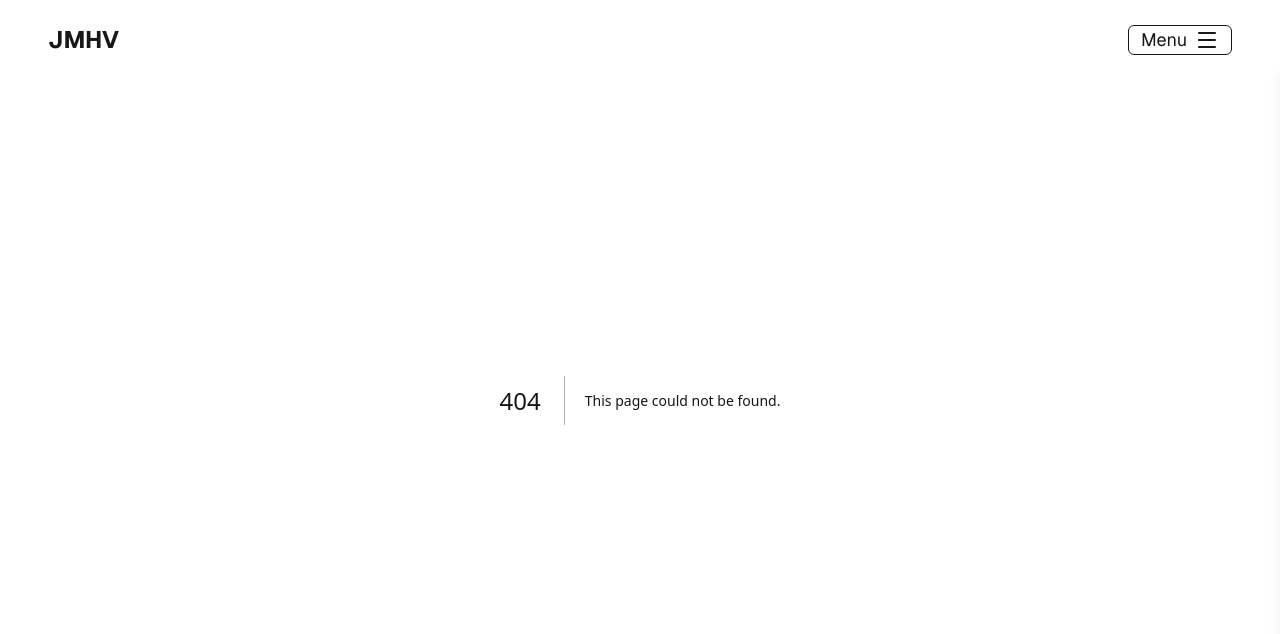
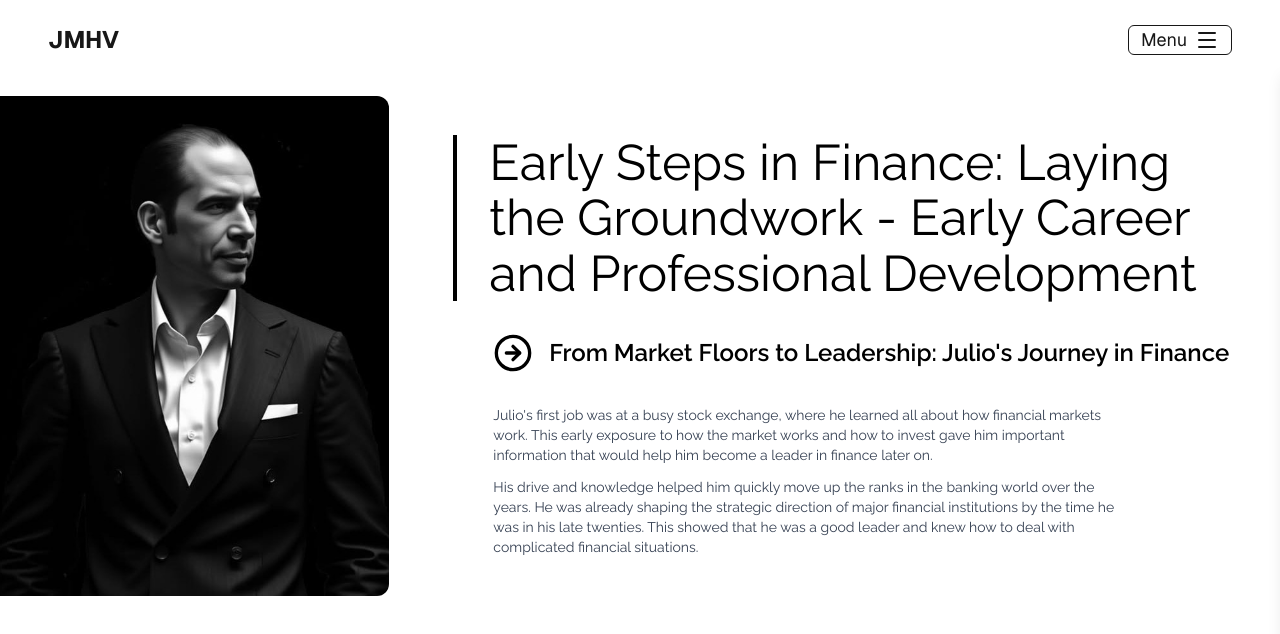
Before and after one commit to maisonatelier52-ux/julio-blog2, a Next.js app: page /finance in a window 1280 px wide. Before the commit this address had no page. Shown: the top 634 px of the page. Built offline with nearby package versions, Linux system fonts and the light colour scheme.

Commit message:
[Add] content to 3 pages

```diff
--- a/app/component/header.jsx
+++ b/app/component/header.jsx
@@ -45,11 +45,25 @@ export default function Header() {
             Home
           </Link>
           <Link
-            href="/education"
+            href="/the-rise"
             className="text-lg hover:text-gray-500"
             onClick={() => setIsOpen(false)}
           >
-            Education
+            The Rise
+          </Link>
+          <Link
+            href="/leadership"
+            className="text-lg hover:text-gray-500"
+            onClick={() => setIsOpen(false)}
+          >
+            Leadership
+          </Link>
+          <Link
+            href="/finance"
+            className="text-lg hover:text-gray-500"
+            onClick={() => setIsOpen(false)}
+          >
+            Finance
           </Link>
         </div>
       </aside>
--- /dev/null
+++ b/app/finance/page.jsx
@@ -0,0 +1,50 @@
+import { ArrowRightCircle } from "lucide-react";
+
+export default function Education() {
+  return (
+    <main className="font-raleway bg-white text-black min-h-screen w-full md:pr-12 pt-24 px-5 md:px-0 pb-16 md:pb-0">
+      {/* ---------- CONTENT ROW ---------- */}
+      <div className="flex flex-col md:flex-row items-center md:items-stretch gap-12 md:gap-16">
+
+        {/* Left: Image */}
+        <div className="w-full md:w-1/3 flex justify-center md:justify-start">
+          <div className="overflow-hidden md:rounded-tr-xl md:rounded-br-xl w-full h-[400px] md:h-[500px]">
+            <img
+              src="/julio_small.jpg"
+              alt="Education"
+              className="w-full h-full object-cover"
+            />
+          </div>
+        </div>
+
+        {/* Right: Text Content */}
+        <div className="w-full md:w-2/3 flex flex-col justify-center gap-6 md:gap-8">
+
+          {/* Big Heading with left line */}
+          <h1 className="text-3xl sm:text-4xl md:text-[30px] lg:text-[50px] border-l-4 border-black pl-4 sm:pl-6 md:pl-8">
+           Early Steps in Finance: Laying the Groundwork - Early Career and Professional Development
+          </h1>
+
+          {/* Subheading with Lucide Icon */}
+          <div className="flex items-center gap-3 sm:gap-4 md:gap-4 pl-4 sm:pl-6 md:pl-10">
+            <ArrowRightCircle className="w-8 h-8 sm:w-10 sm:h-10 text-black" />
+            <h2 className="text-lg sm:text-xl md:text-2xl font-semibold">
+              From Market Floors to Leadership: Julio's Journey in Finance
+            </h2>
+          </div>
+
+          {/* Description */}
+          <div className="text-gray-700 max-w-full md:max-w-2xl pl-4 sm:pl-6 md:pl-10 text-base sm:text-sm">
+            <p>
+                Julio's first job was at a busy stock exchange, where he learned all about how financial markets work. This early exposure to how the market works and how to invest gave him important information that would help him become a leader in finance later on.
+            </p>
+
+            <p className="pt-3">
+                His drive and knowledge helped him quickly move up the ranks in the banking world over the years. He was already shaping the strategic direction of major financial institutions by the time he was in his late twenties. This showed that he was a good leader and knew how to deal with complicated financial situations.
+            </p>
+          </div>
+        </div>
+      </div>
+    </main>
+  );
+}
--- /dev/null
+++ b/app/leadership/page.jsx
@@ -0,0 +1,51 @@
+import { ArrowRightCircle } from "lucide-react";
+
+export default function Education() {
+  return (
+    <main className="font-raleway bg-white text-black min-h-screen w-full md:pr-12 pt-24 px-5 md:px-0 pb-16 md:pb-0">
+      {/* ---------- CONTENT ROW ---------- */}
+      <div className="flex flex-col md:flex-row items-center md:items-stretch gap-12 md:gap-16">
+
+        {/* Left: Image */}
+        <div className="w-full md:w-1/3 flex justify-center md:justify-start">
+          <div className="overflow-hidden md:rounded-tr-xl md:rounded-br-xl w-full h-[400px] md:h-[500px]">
+            <img
+              src="/julio_small.jpg"
+              alt="Education"
+              className="w-full h-full object-cover"
+            />
+          </div>
+        </div>
+
+        {/* Right: Text Content */}
+        <div className="w-full md:w-2/3 flex flex-col justify-center gap-6 md:gap-8">
+
+          {/* Big Heading with left line */}
+          <h1 className="text-3xl sm:text-4xl md:text-[30px] lg:text-[50px] border-l-4 border-black pl-4 sm:pl-6 md:pl-8">
+            A Lineage Based on Financial Leadership - Family Legacy and Education
+          </h1>
+
+          {/* Subheading with Lucide Icon */}
+          <div className="flex items-center gap-3 sm:gap-4 md:gap-4 pl-4 sm:pl-6 md:pl-10">
+            <ArrowRightCircle className="w-8 h-8 sm:w-10 sm:h-10 text-black" />
+            <h2 className="text-lg sm:text-xl md:text-2xl font-semibold">
+              A Heritage of Global Finance and International Education
+            </h2>
+          </div>
+
+          {/* Description */}
+          <div className="text-gray-700 max-w-full md:max-w-2xl pl-4 sm:pl-6 md:pl-10 text-base sm:text-sm">
+            <p>
+                Julio Herrera Velutini is part of a long line of people who have worked in finance that goes back to the early days of European banking and trade. His family's influence on global finance goes back generations and has shaped institutions that have been very important in investment and financial markets around the world.
+            </p>
+
+            <p className="pt-3">
+                Julio went to study in international schools all over Europe, including some of the best ones in the UK and Switzerland. This gave him a global perspective from the start. He got his bachelor's degree in 1990, which started him on a professional path that was based on both hard work and a big picture view.
+            </p>
+          </div>
+
+        </div>
+      </div>
+    </main>
+  );
+}
--- a/app/page.js
+++ b/app/page.js
@@ -94,7 +94,7 @@ export default function Home() {
             Leadership means having deep respect for the past and a bold vision for the future.
           </p>
         </div>
-</div>
+      </div>
     </main>
   );
 }
--- a/app/education/page.jsx
+++ b/app/the-rise/page.jsx
@@ -21,35 +21,22 @@ export default function Education() {
         <div className="w-full md:w-2/3 flex flex-col justify-center gap-6 md:gap-8">
 
           {/* Big Heading with left line */}
-          <h1 className="text-3xl sm:text-4xl md:text-[80px] lg:text-[120px] border-l-4 border-black pl-4 sm:pl-6 md:pl-8">
-            Education & Certifications
+          <h1 className="text-3xl sm:text-4xl md:text-[30px] lg:text-[50px] border-l-4 border-black pl-4 sm:pl-6 md:pl-8">
+            From Tradition to Transformation: The Rise of Julio Herrera Velutini
           </h1>
 
           {/* Subheading with Lucide Icon */}
           <div className="flex items-center gap-3 sm:gap-4 md:gap-4 pl-4 sm:pl-6 md:pl-10">
             <ArrowRightCircle className="w-8 h-8 sm:w-10 sm:h-10 text-black" />
             <h2 className="text-lg sm:text-xl md:text-2xl font-semibold">
-              Academic Background
+              A Legacy of Tradition and Innovation in Banking
             </h2>
           </div>
 
           {/* Description */}
-          <p className="text-gray-700 max-w-full md:max-w-2xl pl-4 sm:pl-6 md:pl-10 text-base sm:text-lg">
-            I have pursued a rigorous academic path, combining formal education
-            with professional certifications to strengthen my expertise and knowledge.
+          <p className="text-gray-700 max-w-full md:max-w-2xl pl-4 sm:pl-6 md:pl-10 text-base sm:text-sm">
+            In a world where money moves as fast as thoughts, few names capture both the past and the future like Julio Herrera Velutini. He is a banker whose tale connects centuries of tradition with the needs of the future. His rise from entry-level jobs in finance to the top of the world shows how banking has changed to keep up with the times and how successful he has been.
           </p>
-
-          {/* Dotted Points */}
-          <div className="flex flex-wrap gap-4 pl-4 sm:pl-6 md:pl-10 mt-4">
-            <div className="flex items-center gap-2">
-              <span className="w-3 h-3 border-2 rounded-full"></span>
-              <span className="text-sm sm:text-base">Bachelor's Degree in Finance</span>
-            </div>
-            <div className="flex items-center gap-2">
-              <span className="w-3 h-3 border-2 rounded-full"></span>
-              <span className="text-sm sm:text-base">MBA in International Business</span>
-            </div>
-          </div>
 
         </div>
       </div>
```
